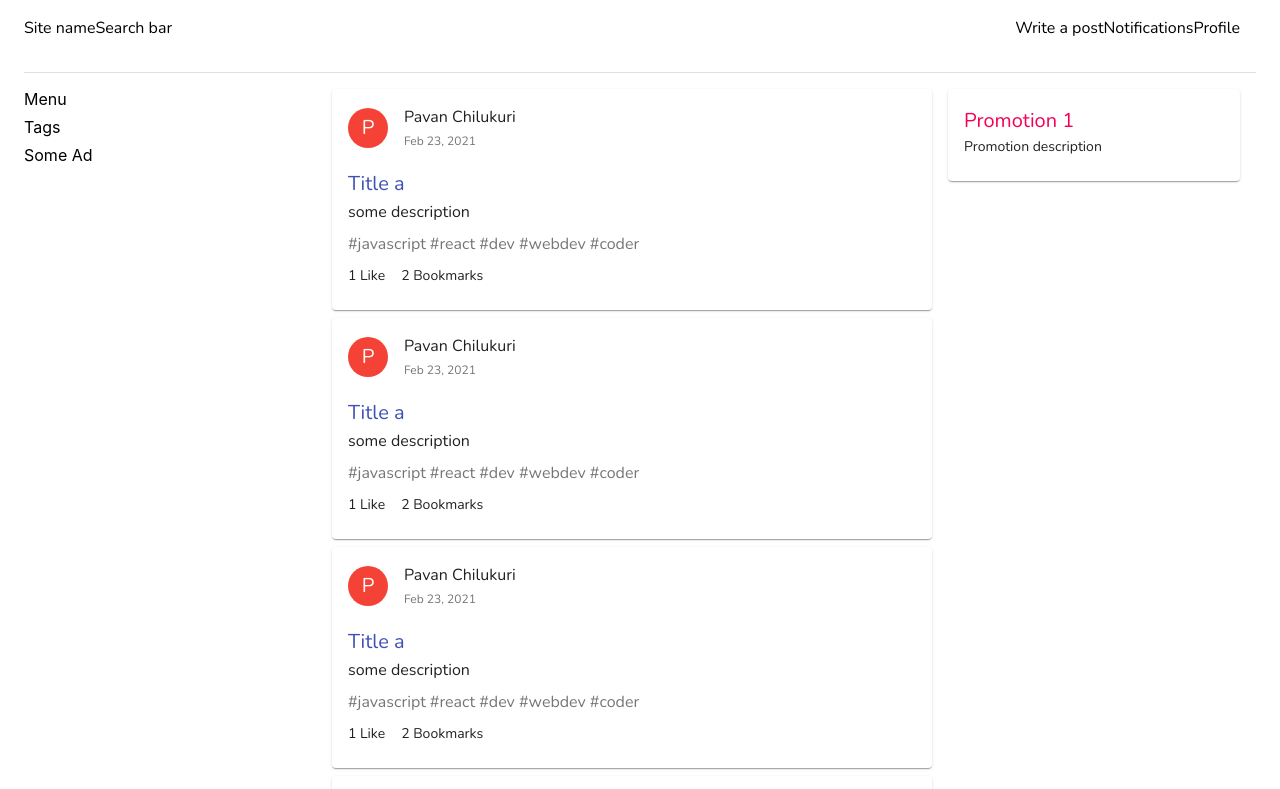
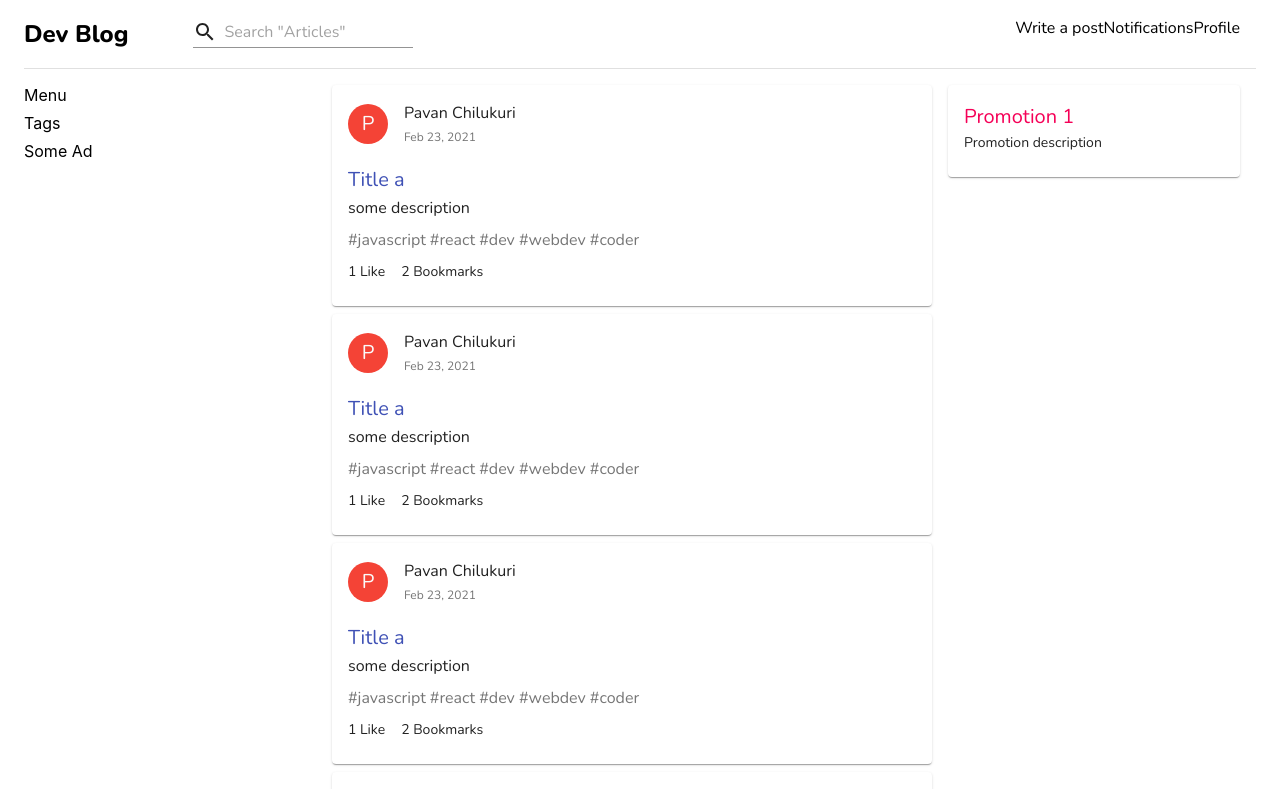
Before and after one commit to chilupa/dev-blog-ui, a React (Create React App) app: page / in a window 1280 px wide. Shown: the top 789 px of the page. Built offline with nearby package versions, Linux system fonts and the light colour scheme.

Commit message:
Add site title and search bar placeholder animation

```diff
--- a/public/index.html
+++ b/public/index.html
@@ -32,7 +32,7 @@
       work correctly both with client-side routing and a non-root public URL.
       Learn how to configure a non-root public URL by running `npm run build`.
     -->
-    <title>React App</title>
+    <title>Dev Blog</title>
   </head>
   <body>
     <noscript>You need to enable JavaScript to run this app.</noscript>
--- a/src/components/Header/Header.js
+++ b/src/components/Header/Header.js
@@ -1,20 +1,18 @@
+import React from 'react';
 import { Box, Divider, Grid, Typography } from '@material-ui/core';
-import React from 'react';
+import SiteTitle from './SiteTitle';
+import Search from './Search';
 
 const Header = () => {
   return (
     <Box>
       <Box pt={2} pb={2}>
         <Grid container xs={12} spacing={2}>
-          <Grid item xs={2}>
-            <Typography variant="body1" component="span">
-              Site name
-            </Typography>
-            <Typography variant="body1" component="span">
-              Search bar
-            </Typography>
+          <Grid item xs={4}>
+            <SiteTitle />
+            <Search />
           </Grid>
-          <Grid item xs={10}>
+          <Grid item xs={8}>
             <Box display="flex" justifyContent="flex-end">
               <Typography variant="body1">Write a post</Typography>
               <Typography variant="body1">Notifications</Typography>
@@ -23,7 +21,7 @@ const Header = () => {
           </Grid>
         </Grid>
       </Box>
-      <Box pt={2} pb={2}>
+      <Box pb={2}>
         <Divider />
       </Box>
     </Box>
--- /dev/null
+++ b/src/components/Header/Search.js
@@ -0,0 +1,56 @@
+import React, { useState, useEffect } from 'react';
+import { Box, InputAdornment, makeStyles, TextField } from '@material-ui/core';
+import { SearchOutlined } from '@material-ui/icons';
+
+const useStyles = makeStyles(() => ({
+  searchBar: {
+    width: 220,
+  },
+}));
+const Search = () => {
+  const classes = useStyles();
+  const [index, setIndex] = useState(0);
+
+  const placeholderText = [
+    'Gadgets',
+    'Articles',
+    'Logo designs',
+    'Space',
+    'CSS layouts',
+  ];
+
+  useEffect(() => {
+    const timer = () => {
+      setIndex((prevIndex) => {
+        if (prevIndex === placeholderText.length - 1) {
+          return 0;
+        }
+        return prevIndex + 1;
+      });
+    };
+    setInterval(timer, 4000);
+
+    return () => {
+      clearInterval(timer);
+    };
+  }, []);
+  return (
+    <Box component="span" pl={8}>
+      <TextField
+        className={classes.searchBar}
+        color="secondary"
+        placeholder={`Search "${placeholderText[index]}"`}
+        id="input-with-icon-textfield"
+        InputProps={{
+          startAdornment: (
+            <InputAdornment position="start">
+              <SearchOutlined />
+            </InputAdornment>
+          ),
+        }}
+      />
+    </Box>
+  );
+};
+
+export default Search;
--- /dev/null
+++ b/src/components/Header/SiteTitle.js
@@ -0,0 +1,12 @@
+import React from 'react';
+import { Box, Typography } from '@material-ui/core';
+
+const SiteTitle = () => (
+  <Typography variant="body1" component="span">
+    <Box component="span" fontWeight={800} fontSize={24}>
+      Dev Blog
+    </Box>
+  </Typography>
+);
+
+export default SiteTitle;
```
